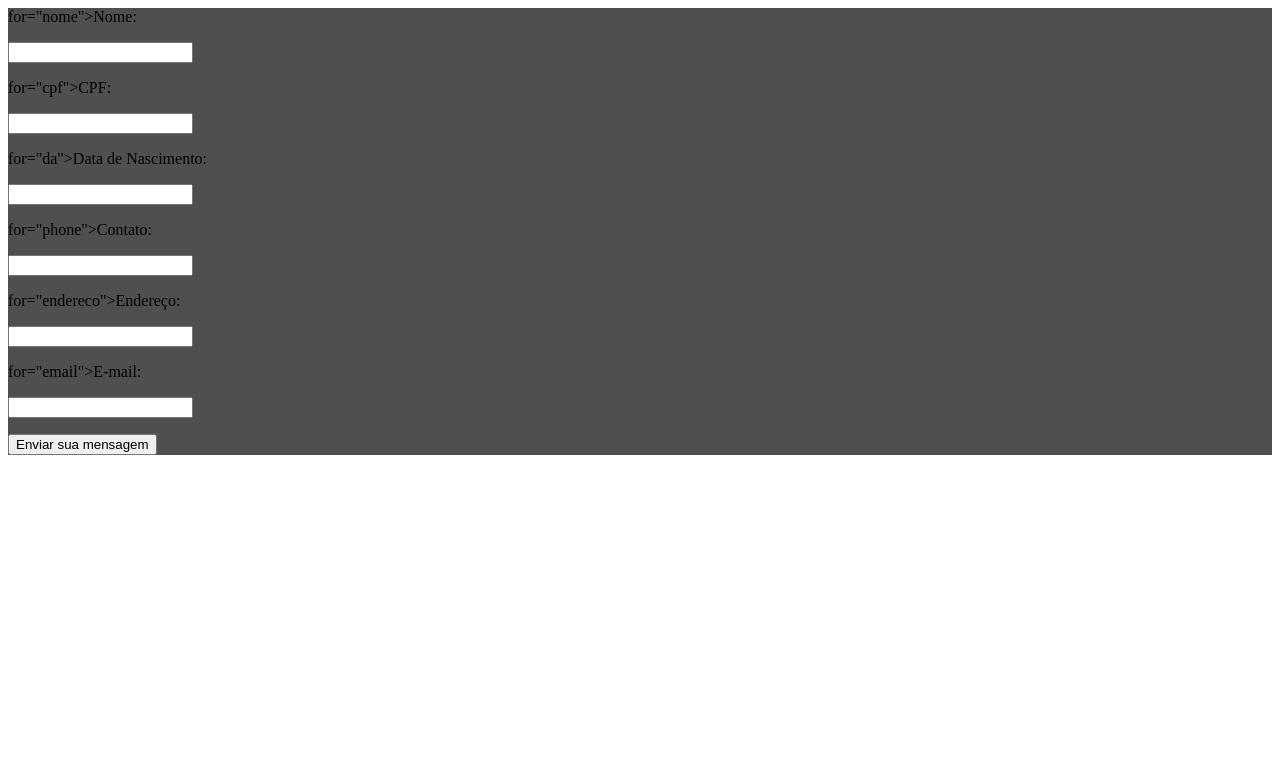
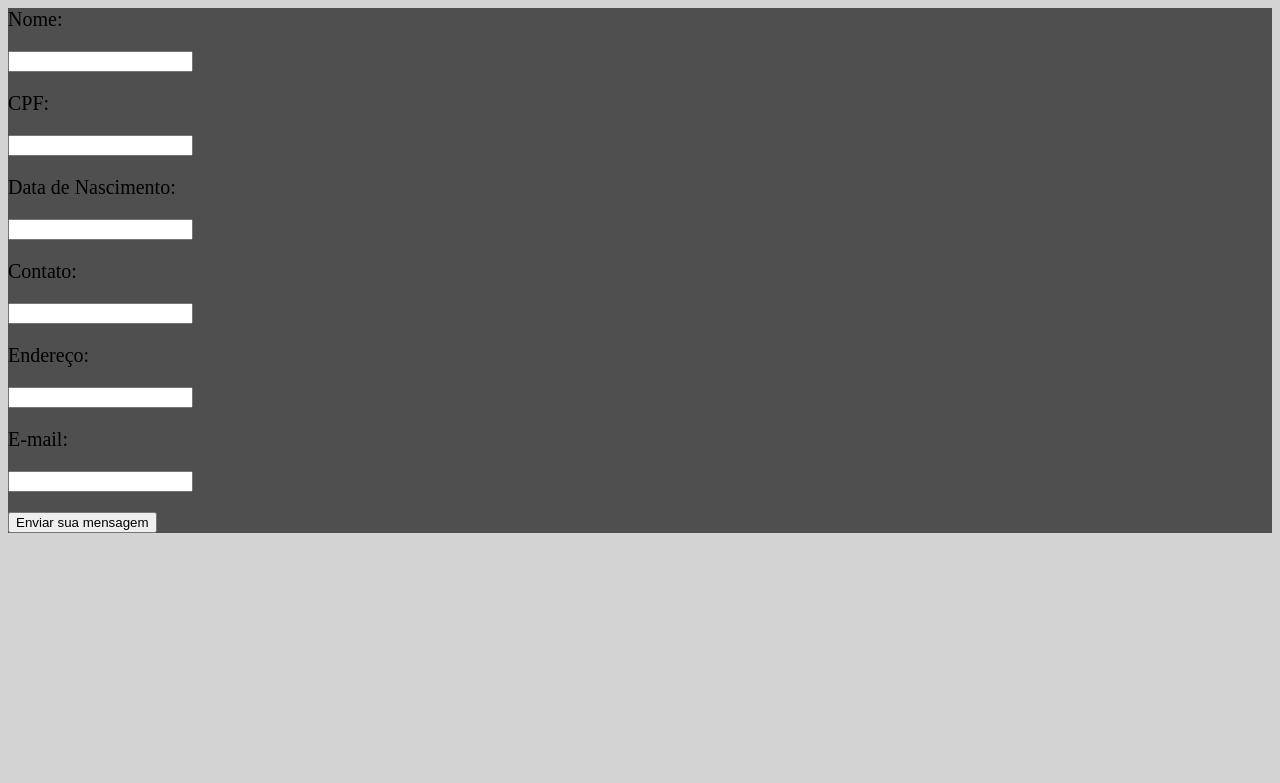
Before and after one commit to lilianoliveiraa/formulario2, a PHP site: page / in a window 1280 px wide. Shown: the top 783 px of the page. Run offline with PHP 8.4, Linux system fonts and the light colour scheme.

Commit message:
correction

```diff
--- a/base.css
+++ b/base.css
@@ -1,4 +1,6 @@
 
 form {
  background-color:4F4F4F;
+ font-size: 20px
 }
+body {background-color: D3D3D3;}
--- a/index.php
+++ b/index.php
@@ -1,28 +1,30 @@
 <script src="https://ajax.googleapis.com/ajax/libs/jquery/3.4.1/jquery.min.js"></script>
 <link rel="stylesheet" type="text/css" href="/base.css" >
+<div class="">
 
+</div>
 <form action="/script.php" method="post">
     <div>
-        <p><label> for="nome">Nome:</label>
-        <p><input type="text" id="name" name="name" />
+        <p><label for="nome">Nome:</label></p>
+        <p><input type="text" id="name" name="name" /></p>
     </div>
     <div>
-        <p><label> for="cpf">CPF:</label>
-        <p><input type="number" id="cpf" name="cpf"/>
+        <p><label for="cpf">CPF:</label><p>
+        <p><input type="number" id="cpf" name="cpf"/></p>
     </div>
-        <p><label> for="da">Data de Nascimento:</label>
-        <p><input type="text" id="date" name:"date"/>
+        <p><label for="da">Data de Nascimento:</label></p>
+        <p><input type="text" id="date" name:"date"/></p>
     <div>
-        <p><label> for="phone">Contato:</label>
-        <p><input type="phone" id="mobile-number" name="mobile-number" />
+        <p><label for="phone">Contato:</label></p>
+        <p><input type="phone" id="mobile-number" name="mobile-number" /></p>
     </div>
     <div>
-        <p><label> for="endereco">Endereço:</label>
-        <p><input type="text" id="adress" name="adress"/>
+        <p><label for="endereco">Endereço:</label></p>
+        <p><input type="text" id="adress" name="adress"/></p>
     </div>
     <div>
-        <p><label> for="email">E-mail:</label>
-        <p><input type="email" id="email" name="email"/>
+        <p><label for="email">E-mail:</label></p>
+        <p><input type="email" id="email" name="email"/></p>
     </div>
     <div class="button">
         <button type="submit">Enviar sua mensagem</button>
--- a/package.json
+++ b/package.json
@@ -1,5 +1,8 @@
 {
   "scripts": {
     "cypress:open": "cypress open"
+  },
+  "dependencies": {
+    "cypress": "^3.4.1"
   }
 }
```
